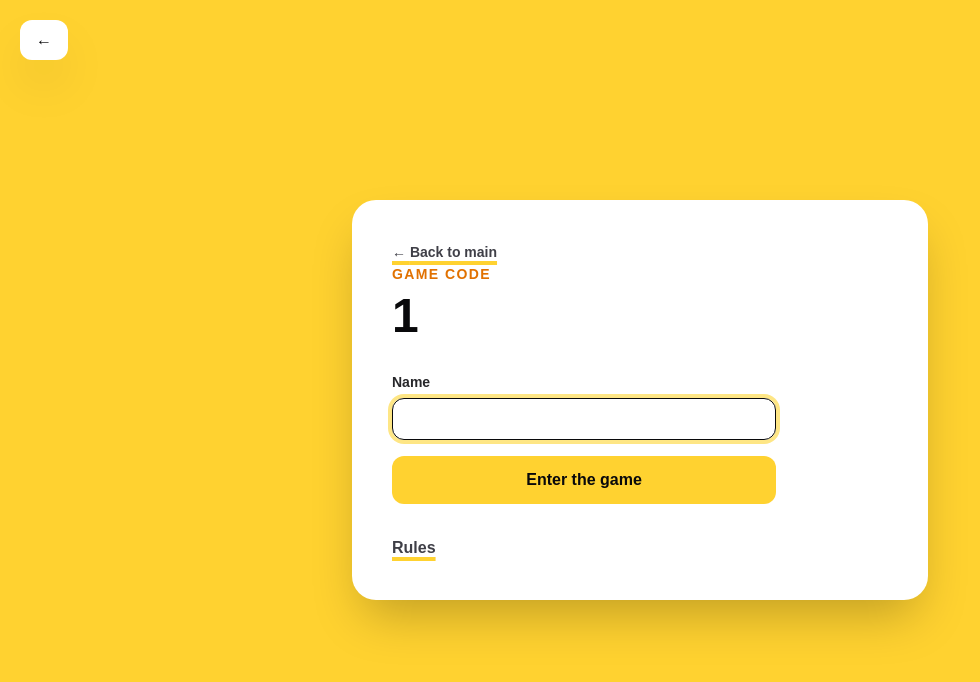
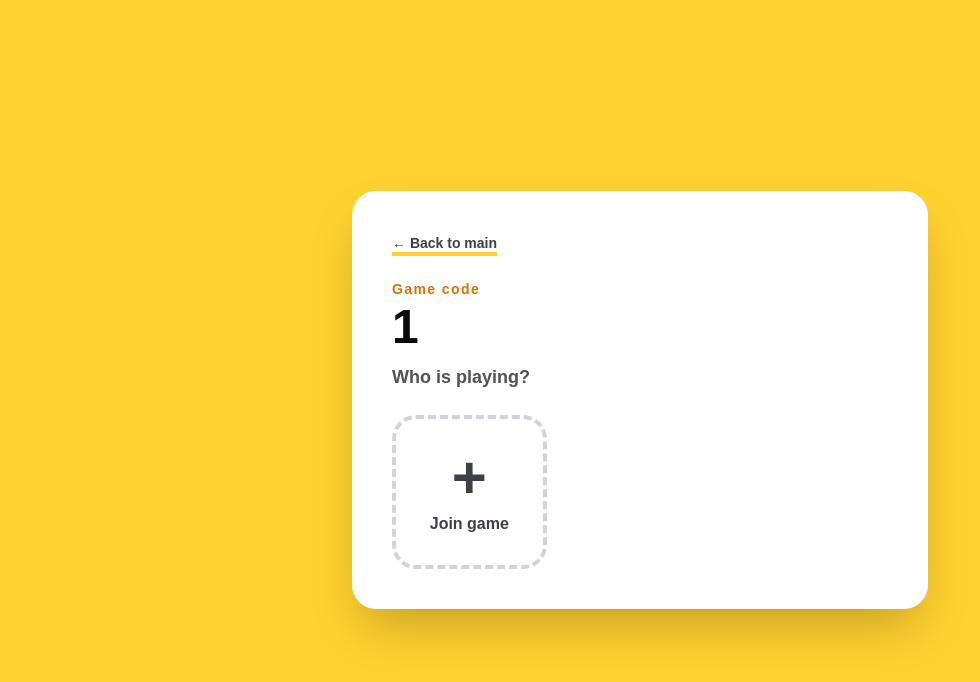
Before and after one commit to vladimirshefer/erundopel, a React (Vite) app in the folder frontend/: page /lobby/1/room in a window 1280 px wide. Shown: the top 682 px of the page, without its empty margins (0-980 px from the left). Built offline with nearby package versions, Linux system fonts and the light colour scheme.

Commit message:
feat: add playful lobby player cards
Create lobbies without a name prompt, let players join from a card-based lobby screen, and fix lobby state typing so the frontend builds.

```diff
--- a/frontend/src/App.tsx
+++ b/frontend/src/App.tsx
@@ -1,5 +1,5 @@
 import { QueryClient, QueryClientProvider } from '@tanstack/react-query'
-import { BrowserRouter, Link, Route, Routes } from 'react-router'
+import { BrowserRouter, Route, Routes } from 'react-router'
 import { LanguageContextProvider } from './contexts/LanguageContext.tsx'
 import CreateGamePage from './pages/CreateGamePage.tsx'
 import GamePage from './pages/GamePage.tsx'
@@ -16,9 +16,6 @@ export default function App() {
       <QueryClientProvider client={queryClient}>
         <BrowserRouter>
       <div className="flex min-h-screen items-center justify-center bg-amber-300 p-4 sm:p-8">
-        <Link aria-label="Back to main" className="fixed left-5 top-5 rounded-xl bg-white px-4 py-2 font-black text-zinc-950 shadow-2xl transition hover:-translate-y-0.5" to="/">
-          ←
-        </Link>
         <Routes>
               <Route path="/" element={<MainPage />} />
               <Route path="/create" element={<CreateGamePage />} />
--- a/frontend/src/pages/CreateGamePage.tsx
+++ b/frontend/src/pages/CreateGamePage.tsx
@@ -1,4 +1,4 @@
-import { useState, type FormEvent } from 'react'
+import { useEffect, useRef, useState } from 'react'
 import { Link, useNavigate } from 'react-router'
 import lobbyRepository from '../repositories/LobbyRepository.ts'
 import { useLoc } from '../strings/loc.ts'
@@ -6,37 +6,38 @@ import { useLoc } from '../strings/loc.ts'
 export default function CreateGamePage() {
   const loc = useLoc()
   const navigate = useNavigate()
+  const started = useRef(false)
   const [error, setError] = useState('')
 
-  async function createGame(event: FormEvent<HTMLFormElement>) {
-    event.preventDefault()
-    const name = String(new FormData(event.currentTarget).get('name')).trim()
-    if (!name) return setError(loc('Enter your name'))
-    try {
-      const lobby = await lobbyRepository.createLobby(name)
-      localStorage.setItem('erundopel.playerId', lobby.credentials.playerId)
-      navigate(`/lobby/${lobby.state.code}`)
-    } catch (reason) {
-      setError(
-        reason instanceof Error ? reason.message : loc('Could not create game'),
-      )
-    }
-  }
+  useEffect(() => {
+    if (started.current) return
+    started.current = true
+
+    lobbyRepository
+      .createLobby(loc('Host'))
+      .then((lobby) => {
+        localStorage.setItem('erundopel.playerId', lobby.credentials.playerId)
+        navigate(`/lobby/${lobby.state.code}`, { replace: true })
+      })
+      .catch(() => setError(loc('Could not create game')))
+  }, [loc, navigate])
 
   return (
-    <main className="w-full max-w-xl rounded-3xl bg-white p-6 shadow-2xl sm:p-10">
-      <h1 className="text-4xl font-black tracking-tight text-zinc-950 sm:text-5xl">{loc('Create game')}</h1>
-      <form className="mt-8 flex max-w-sm flex-col gap-4" onSubmit={createGame}>
-        <label className="flex flex-col gap-1.5 text-sm font-semibold text-zinc-800">
-          {loc('Name')}
-          <input className="rounded-xl border border-zinc-300 px-3 py-2.5 outline-none transition focus:border-zinc-950 focus:ring-4 focus:ring-amber-200" name="name" autoComplete="name" autoFocus />
-        </label>
-        <button className="rounded-xl bg-zinc-950 px-4 py-3 font-bold text-white transition hover:-translate-y-0.5 hover:bg-zinc-700">{loc('Create game')}</button>
-      </form>
-      {error && <p className="mt-4 rounded-xl bg-amber-100 px-4 py-3 text-zinc-900" role="alert">{error}</p>}
-      <p className="mt-8">
-        <Link className="font-semibold text-zinc-700 underline decoration-amber-300 decoration-4 underline-offset-4" to="/">{loc('Back')}</Link>
-      </p>
+    <main className="flex w-full max-w-xl flex-col items-center justify-center rounded-3xl bg-white p-8 text-center shadow-2xl sm:p-12">
+      {error ? (
+        <>
+          <p className="text-xl font-black text-zinc-950">{error}</p>
+          <Link className="mt-6 rounded-xl bg-zinc-950 px-5 py-3 font-bold text-white" to="/">
+            {loc('Back to main')}
+          </Link>
+        </>
+      ) : (
+        <>
+          <div className="flex size-20 animate-bounce items-center justify-center rounded-3xl bg-amber-300 text-4xl font-black text-zinc-950">?</div>
+          <h1 className="mt-6 text-4xl font-black tracking-tight text-zinc-950 sm:text-5xl">{loc('Creating lobby')}</h1>
+          <p className="mt-3 text-lg font-semibold text-zinc-600">{loc('Preparing funny questions')}</p>
+        </>
+      )}
     </main>
   )
 }
--- a/frontend/src/pages/LobbyPage.tsx
+++ b/frontend/src/pages/LobbyPage.tsx
@@ -1,91 +1,159 @@
 import { useEffect, useRef, useState, type FormEvent } from 'react'
 import { Link, useNavigate, useParams } from 'react-router'
-import lobbyRepository, {
-  type LobbyState,
-} from '../repositories/LobbyRepository.ts'
+import lobbyRepository, { type LobbyState } from '../repositories/LobbyRepository.ts'
 import { useLoc } from '../strings/loc.ts'
 
 export default function LobbyPage() {
   const loc = useLoc()
   const navigate = useNavigate()
   const { code } = useParams()
+  const socket = useRef<WebSocket | null>(null)
   const [lobby, setLobby] = useState<LobbyState>()
+  const [playerId, setPlayerId] = useState(() => localStorage.getItem('erundopel.playerId'))
+  const [joinForm, setJoinForm] = useState(false)
+  const [canJoin, setCanJoin] = useState(false)
   const [error, setError] = useState('')
-  const [canJoin, setCanJoin] = useState(false)
-  const socket = useRef<WebSocket | null>(null)
-  const playerId = localStorage.getItem('erundopel.playerId')
 
   useEffect(() => {
     if (!code) {
-      navigate('/')
+      navigate('/', { replace: true })
       return
     }
+
     if (!playerId) {
       setCanJoin(true)
       return
     }
+
+    if (socket.current) {
+      const connectedSocket = socket.current
+      return () => {
+        connectedSocket.close()
+        if (socket.current === connectedSocket) socket.current = null
+      }
+    }
+
+    let active = true
+    let connectedSocket: WebSocket | null = null
     lobbyRepository
-      .reconnect(code, playerId, setLobby)
+      .reconnect(code, playerId, (state) => {
+        if (active) setLobby(state)
+      })
       .then((connection) => {
-        socket.current = connection.socket
+        if (!active) {
+          connection.socket.close()
+          return
+        }
+        connectedSocket = connection.socket
+        socket.current = connectedSocket
       })
-      .catch(() => setCanJoin(true))
-    return () => socket.current?.close()
-  }, [code, navigate])
+      .catch(() => {
+        if (active) setCanJoin(true)
+      })
+
+    return () => {
+      active = false
+      connectedSocket?.close()
+      if (socket.current === connectedSocket) socket.current = null
+    }
+  }, [code, navigate, playerId])
 
   useEffect(() => {
-  if (lobby && lobby.phase !== 'lobby') navigate(`/game/${lobby.code}`)
+    if (lobby && lobby.phase !== 'lobby') navigate(`/game/${lobby.code}`, { replace: true })
   }, [lobby, navigate])
 
   async function joinLobby(event: FormEvent<HTMLFormElement>) {
     event.preventDefault()
-    const name = String(new FormData(event.currentTarget).get('name')).trim()
-    if (!name || !code) return setError(loc('Enter your name'))
+    if (!code) return
+
+    const name = new FormData(event.currentTarget).get('name')?.toString().trim()
+    if (!name) {
+      setError(loc('Enter your name'))
+      return
+    }
+
     try {
       const connection = await lobbyRepository.joinLobby(code, name, setLobby)
-      if (!connection.credentials) throw new Error(loc('Could not join game'))
-      localStorage.setItem('erundopel.playerId', connection.credentials.playerId)
+      const joinedPlayerId = connection.credentials?.playerId
+      if (!joinedPlayerId) {
+        connection.socket.close()
+        setError(loc('Could not join game'))
+        return
+      }
+
+      localStorage.setItem('erundopel.playerId', joinedPlayerId)
       socket.current = connection.socket
+      setPlayerId(joinedPlayerId)
       setCanJoin(false)
-    } catch (reason) {
-      setError(reason instanceof Error ? reason.message : loc('Could not join game'))
+      setJoinForm(false)
+    } catch {
+      setError(loc('Could not join game'))
     }
   }
 
-  if (!code) return null
-  const player = lobby?.players.find((item) => item.id === playerId)
-  const isOwner = lobby?.ownerPlayerId === playerId
+  function startGame() {
+    if (!playerId) return
+    socket.current?.send(JSON.stringify({ type: 'start', playerId }))
+  }
+
+  const players = lobby?.players.filter((player) => player.connected) ?? []
+  const isOwner = lobby?.players[0]?.id === playerId
 
   return (
     <main className="w-full max-w-xl rounded-3xl bg-white p-6 shadow-2xl sm:p-10">
-      <Link className="text-sm font-semibold text-zinc-700 underline decoration-amber-300 decoration-4 underline-offset-4" to="/">
+      <Link className="text-sm font-bold text-zinc-700 underline decoration-amber-300 decoration-4 underline-offset-4" to="/">
         ← {loc('Back to main')}
       </Link>
-      <p className="text-sm font-bold uppercase tracking-widest text-amber-600">{loc('Game code')}</p>
-      <h1 className="mt-2 text-4xl font-black tracking-tight text-zinc-950 sm:text-5xl">{code}</h1>
 
-      {lobby && <>
-        <h2 className="mt-8 text-xl font-bold text-zinc-950">{loc('Players')}</h2>
-        <ul className="mt-4 space-y-2">
-          {lobby.players.filter((item) => item.connected).map((item) => <li className="rounded-xl bg-zinc-100 px-4 py-3 font-semibold text-zinc-800" key={item.id}>{item.name}</li>)}
-        </ul>
-      </>}
+      <p className="mt-6 text-sm font-bold tracking-widest text-amber-600">{loc('Game code')}</p>
+      <h1 className="mt-1 text-4xl font-black tracking-tight text-zinc-950 sm:text-5xl">{code}</h1>
+      <p className="mt-3 text-lg font-semibold text-zinc-600">{loc('Who is playing?')}</p>
 
-      {canJoin && <form className="mt-8 flex max-w-sm flex-col gap-4" onSubmit={joinLobby}>
-        <label className="flex flex-col gap-1.5 text-sm font-semibold text-zinc-800">
-          {loc('Name')}
-          <input className="rounded-xl border border-zinc-300 px-3 py-2.5 outline-none transition focus:border-zinc-950 focus:ring-4 focus:ring-amber-200" name="name" autoComplete="name" autoFocus />
-        </label>
-        <button className="rounded-xl bg-amber-300 px-4 py-3 font-bold text-zinc-950 transition hover:-translate-y-0.5 hover:bg-amber-400">{loc('Enter the game')}</button>
-      </form>}
+      <section className="mt-6 grid grid-cols-2 gap-4 sm:grid-cols-3">
+        {players.map((player) => (
+          <article className="flex aspect-square flex-col justify-between rounded-3xl bg-amber-300 p-5 text-zinc-950 shadow-lg transition duration-300 hover:-translate-y-1 hover:rotate-1" key={player.id}>
+            <span className="text-3xl">😈</span>
+            <p className="text-xl font-black leading-tight">{player.name}</p>
+            {player.id === lobby?.players[0]?.id && <span className="text-sm font-bold">{loc('Host')}</span>}
+          </article>
+        ))}
 
-      {player && <>
-        <p className="mt-8 text-zinc-600">{loc('Send this game code to friends and wait for them here.')}</p>
-        {isOwner ? <button className="mt-4 rounded-xl bg-zinc-950 px-5 py-3 font-bold text-white transition hover:-translate-y-0.5 hover:bg-zinc-700" onClick={() => lobbyRepository.startGame(socket.current!)}>{loc('Start game')}</button> : <p className="mt-4 text-zinc-600">{loc('Waiting for the host to start.')}</p>}
-      </>}
+        {canJoin && !joinForm && (
+          <button className="flex aspect-square flex-col items-center justify-center rounded-3xl border-4 border-dashed border-zinc-300 text-zinc-700 transition duration-300 hover:-translate-y-1 hover:border-zinc-950 hover:bg-zinc-100" onClick={() => setJoinForm(true)} type="button">
+            <span className="text-6xl font-black">+</span>
+            <span className="mt-1 font-black">{loc('Join game')}</span>
+          </button>
+        )}
 
-      {error && <p className="mt-5 rounded-xl bg-amber-100 px-4 py-3 text-zinc-900" role="alert">{error}</p>}
-      <p className="mt-8"><Link className="font-semibold text-zinc-700 underline decoration-amber-300 decoration-4 underline-offset-4" to="/rules">{loc('Rules')}</Link></p>
+        {canJoin && joinForm && (
+          <form className="flex aspect-square flex-col justify-center rounded-3xl bg-zinc-950 p-4 text-white shadow-lg" onSubmit={joinLobby}>
+            <label className="text-sm font-bold" htmlFor="name">
+              {loc('Your name')}
+            </label>
+            <input autoFocus className="mt-2 rounded-xl bg-white px-3 py-2 text-zinc-950 outline-none focus:ring-4 focus:ring-amber-300" id="name" name="name" />
+            <button className="mt-3 rounded-xl bg-amber-300 px-3 py-2 font-black text-zinc-950 transition hover:bg-amber-400" type="submit">
+              {loc('Join')}
+            </button>
+          </form>
+        )}
+      </section>
+
+      {error && <p className="mt-5 font-bold text-amber-600">{error}</p>}
+
+      {playerId && lobby && (
+        <section className="mt-8 rounded-3xl bg-zinc-950 p-6 text-white">
+          {isOwner ? (
+            <>
+              <p className="text-lg font-black">{loc('Ready for nonsense?')}</p>
+              <button className="mt-4 w-full rounded-xl bg-amber-300 px-5 py-3 text-lg font-black text-zinc-950 transition hover:-translate-y-0.5 hover:bg-amber-400" onClick={startGame} type="button">
+                {loc('Start game')}
+              </button>
+            </>
+          ) : (
+            <p className="text-lg font-black">{loc('Waiting for the host to start')}</p>
+          )}
+        </section>
+      )}
     </main>
   )
 }
--- a/frontend/src/strings/locale_default.json
+++ b/frontend/src/strings/locale_default.json
@@ -8,6 +8,12 @@
   "Correct guesses give two points. Your fake answer gives one point for every vote.": "Correct guesses give two points. Your fake answer gives one point for every vote.",
   "Could not connect to game": "Could not connect to game",
   "Could not create game": "Could not create game",
+  "Could not join game": "Could not join game",
+  "Your name": "Your name",
+  "Join": "Join",
+  "Who is playing?": "Who is playing?",
+  "Ready for nonsense?": "Ready for nonsense?",
+  "Waiting for the host to start": "Waiting for the host to start",
   "Could not join game": "Could not join game",
   "Create game": "Create game",
   "Enter the game": "Enter the game",
@@ -20,6 +26,10 @@
   "Join game": "Join game",
   "Loading lobby": "Loading lobby",
   "Back to main": "Back to main",
+  "Host": "Host",
+  "Creating lobby": "Creating lobby",
+  "Preparing funny questions": "Preparing funny questions…",
+  "Could not create game": "Could not create game",
   "Name": "Name",
   "Next round": "Next round",
   "Players": "Players",
--- a/frontend/src/strings/locale_ru.json
+++ b/frontend/src/strings/locale_ru.json
@@ -8,6 +8,12 @@
   "Correct guesses give two points. Your fake answer gives one point for every vote.": "За правильный выбор — два очка. За голос за ваш ложный ответ — одно очко.",
   "Could not connect to game": "Не удалось подключиться к игре",
   "Could not create game": "Не удалось создать игру",
+  "Could not join game": "Не удалось присоединиться к игре",
+  "Your name": "Твоё имя",
+  "Join": "Войти",
+  "Who is playing?": "Кто играет?",
+  "Ready for nonsense?": "Готовы к ерунде?",
+  "Waiting for the host to start": "Ждём, пока ведущий начнёт",
   "Could not join game": "Не удалось войти в игру",
   "Create game": "Создать игру",
   "Enter the game": "Войти",
@@ -20,6 +26,10 @@
   "Join game": "Присоединиться к игре",
   "Loading lobby": "Загружаем лобби",
   "Back to main": "На главный экран",
+  "Host": "Ведущий",
+  "Creating lobby": "Создаём лобби",
+  "Preparing funny questions": "Готовим смешные вопросы…",
+  "Could not create game": "Не удалось создать игру",
   "Name": "Имя",
   "Next round": "Следующий раунд",
   "Players": "Игроки",
```
Also changed, not shown: frontend/src/index.css (+0 -29 lines).
